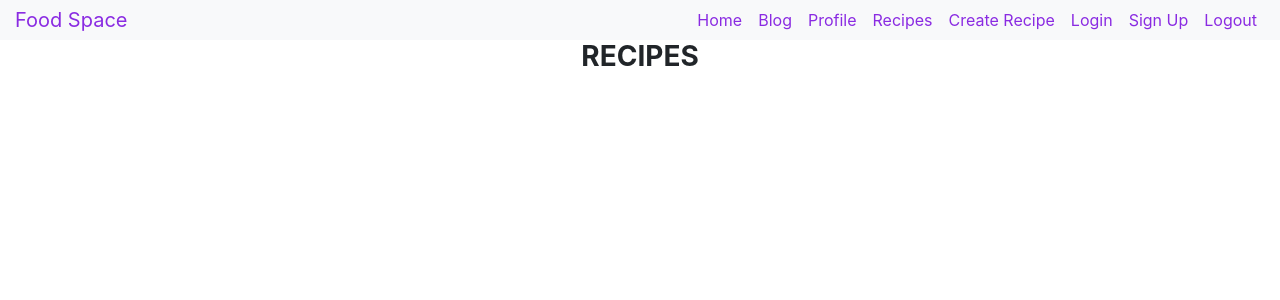
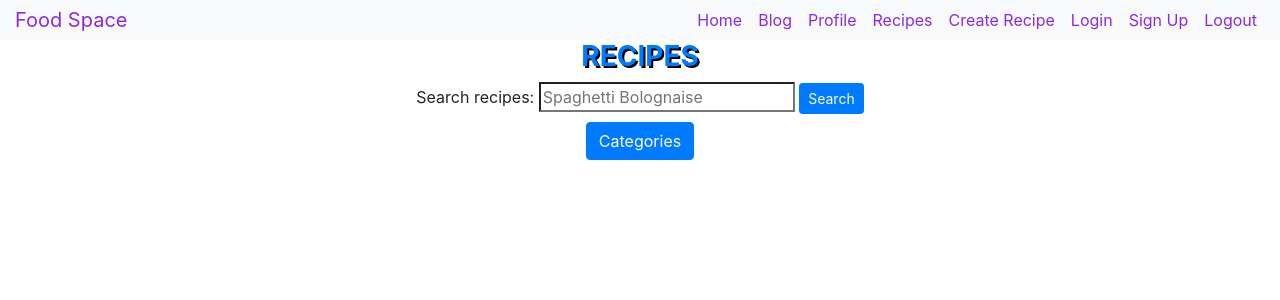
Before and after one commit to Code-Institute-Submissions/Mikew1999-recipe-blog, a Flask app: page /recipes in a window 1280 px wide. Shown: the top 300 px of the page. Run offline with Flask 2, Linux system fonts and the light colour scheme; data that the repository does not hold is empty; some libraries are stand-ins or nearby versions.

Commit message:
added go to recipe button to each recipe card, added categories button to recipes page, added search input to recipes page

```diff
--- a/app.py
+++ b/app.py
@@ -104,7 +104,7 @@ def profile(username):
     if session["user"]:
         return render_template("profile.html", username=username)
 
-    return redirect(url_for("login"))
+    return url_for("login")
 
 
 # create recipe page
--- a/static/css/style.css
+++ b/static/css/style.css
@@ -75,7 +75,7 @@ label {
     right: 5px;
 }
 
-.create-recipe-title, .signup-title, .login-title {
+.create-recipe-title, .signup-title, .login-title, .recipe-title {
     text-shadow: 2px 2px black;
 }
 
--- a/templates/recipes.html
+++ b/templates/recipes.html
@@ -9,11 +9,21 @@
     {% endif %}
 {% endwith %}
 
-<h3 class="text-center uppercase"><strong>Recipes</strong></h3>
+<h3 class="text-center uppercase text-primary recipe-title"><strong>Recipes</strong></h3>
 
+<div class="text-center mb-2">
+    <form action="#" method="GET">
+        <label for="searchRecipes">Search recipes:</label>
+        <input type="search" name="searchRecipes" placeholder="Spaghetti Bolognaise" required>
+        <button type="submit" class="btn btn-sm btn-primary">Search</button>
+    </form>
+</div>
 
+<div class="text-center mb-2">
+    <button type="button" class="btn btn-primary">Categories</button>
+</div>
 
-<div class="container-fluid">
+<div class="container">
     <div class="row">
         {% for recipe in recipes %}
         <div class="col-sm-12 col-lg-6 col-xl-4">
@@ -43,6 +53,10 @@
                     <p class="card-text recipe-description">
                         {{ recipe.recipeDescription }}
                     </p>
+
+                    <div class="text-center">
+                        <a class="btn btn-outline-primary btn-lg">Go to Recipe</a>
+                    </div>
                 </div>
             </div>
         </div>
```
